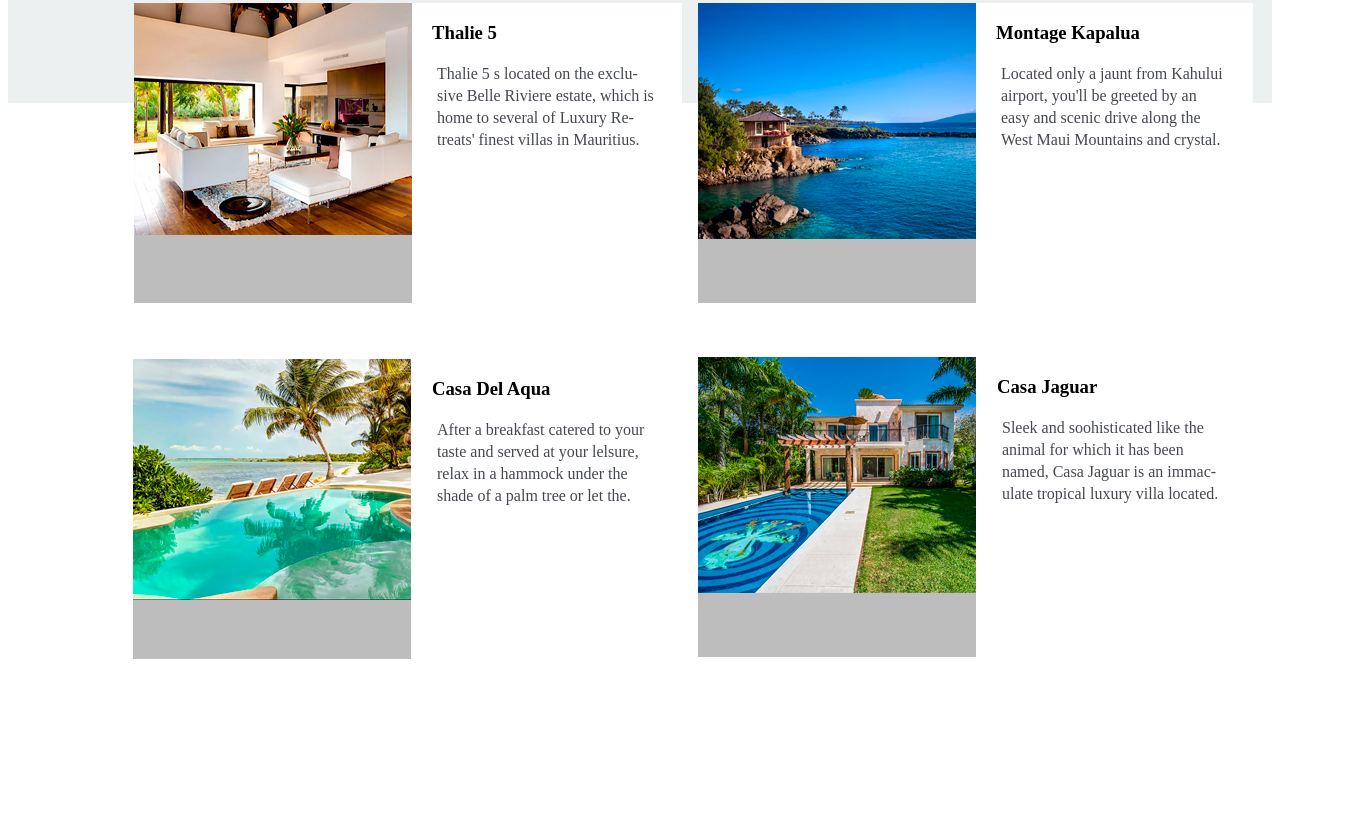
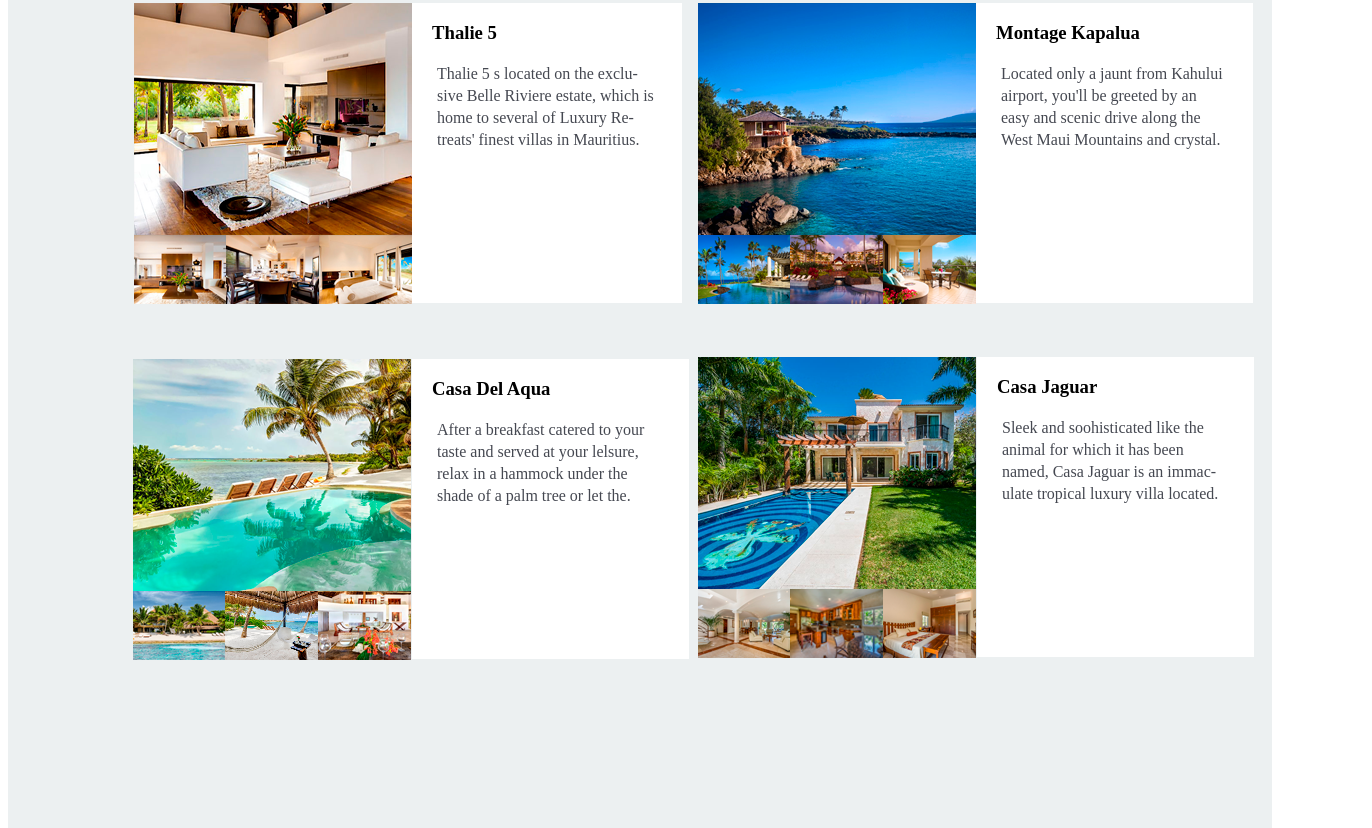
Before and after one commit to juliakukuliak/landing, a plain HTML site: page index.html in a window 1280 px wide. Shown: the part 1539-2367 px from the top of the page, 1372 px wide, since content can reach past the window. Before the commit the page ends 2202 px from the top, so only its background shows below. Drawn offline with Linux system fonts and the light colour scheme; some icons are missing.

Commit message:
add images

```diff
--- a/index.html
+++ b/index.html
@@ -74,6 +74,11 @@
                 <h2>Recent holiday locations</h2>
                 <div class="thalie">
                     <img class="thalie_img" src="image/Layer 2.png" alt="">
+                    <div class="little_img1">
+                        <img src="image/Layer 3.png" alt="">
+                        <img src="image/Layer 4.png" alt="">
+                        <img src="image/Layer 5.png" alt="">
+                    </div>
                     <div class="thalie_text">
                         <h3>Thalie 5</h3>
                         <p>Thalie 5 s located on the exclu-sive Belle Riviere estate, which is home to several of
@@ -83,6 +88,11 @@
                 </div>
                 <div class="montage">
                     <img class="montage_img" src="image/Layer 6.png" alt="">
+                    <div class="little_img2">
+                        <img src="image/Layer 7.png" alt="">
+                        <img src="image/Layer 8.png" alt="">
+                        <img src="image/Layer 9.png" alt="">
+                    </div>
                     <div class="montage_text">
                         <h3>Montage Kapalua</h3>
                         <p>Located only a jaunt from Kahului airport, you'll be greeted by an easy and scenic drive
@@ -91,15 +101,25 @@
                 </div>
                 <div class="casa">
                     <img class="casa_img" src="image/Layer 17.png" alt="">
+                    <div class="little_img3">
+                        <img src="image/Layer 18.png" alt="">
+                        <img src="image/Layer 19.png" alt="">
+                        <img src="image/Layer 20.png" alt="">
+                    </div>
                     <div class="casa_text">
                         <h3>Casa Del Aqua</h3>
                         <p>After a breakfast catered to your taste and served at your lelsure, relax in a hammock under
                             the shade of a palm tree or let the.</p>
                     </div>
                 </div>
-            </div>
+
                 <div class="jaguar">
                     <img class="jaguar_img" src="image/Layer 21.png" alt="">
+                    <div class="little_img4">
+                        <img src="image/Layer 22.png" alt="">
+                        <img src="image/Layer 23.png" alt="">
+                        <img src="image/Layer 24.png" alt="">
+                    </div>
                     <div class="jaguar_text">
                         <h3>Casa Jaguar</h3>
                         <p>Sleek and soohisticated like the animal for which it has been named, Casa Jaguar is an
--- a/style.css
+++ b/style.css
@@ -125,6 +125,7 @@
 }
 .box2{
     margin: -100px;
+    height: 825px;
 }
 .thalie{
     position: absolute;
@@ -191,3 +192,8 @@
     color: rgb(69, 72, 81);
     line-height: 1.375;
 }
+.little_img1, .little_img2, .little_img3, .little_img4{
+    display: flex;
+    flex-direction: row;
+    margin-top: -72px;
+}
```
Also changed, not shown: image/Layer 18.png (added), image/Layer 19.png (added), image/Layer 20.png (added), image/Layer 22.png (added), image/Layer 23.png (added), image/Layer 24.png (added), image/Layer 7.png (added), image/Layer 8.png (added), image/Layer 9.png (added), 1 other file. Lines whose indentation alone changed are shown as unchanged.
